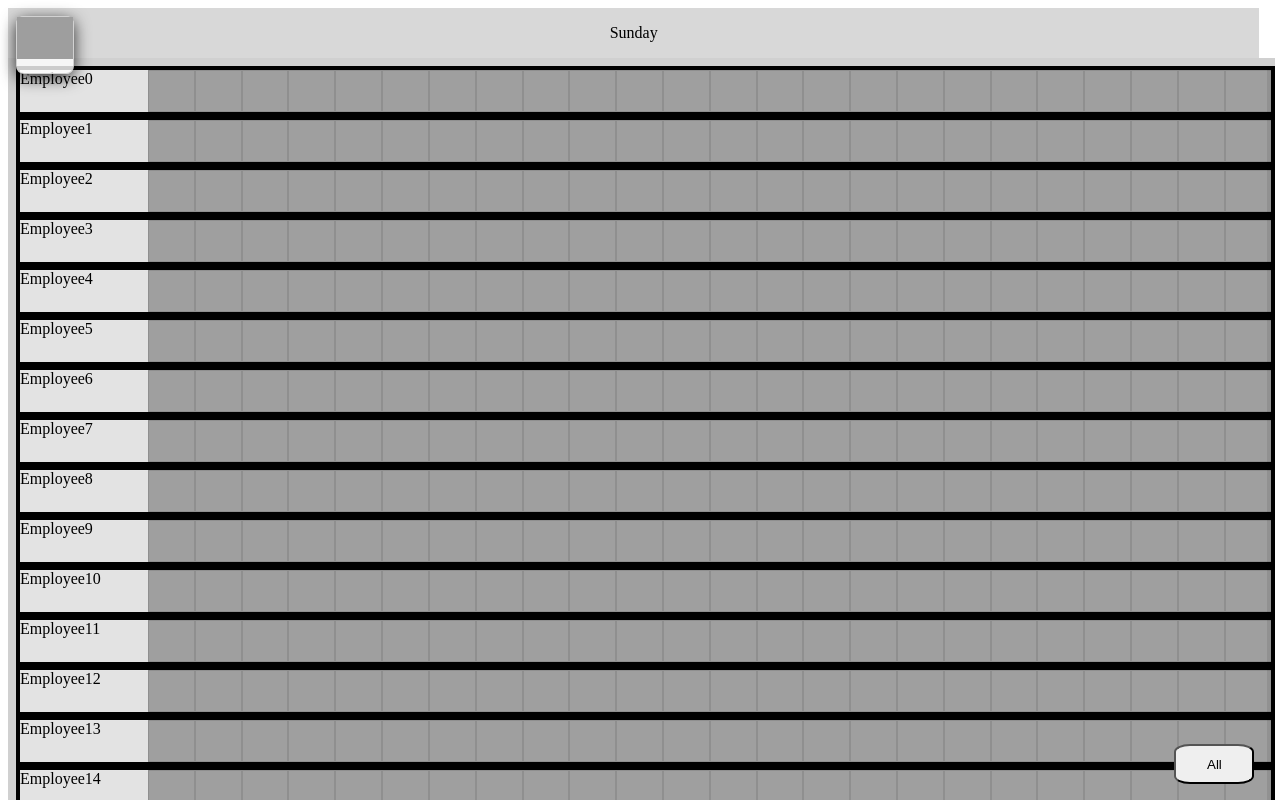
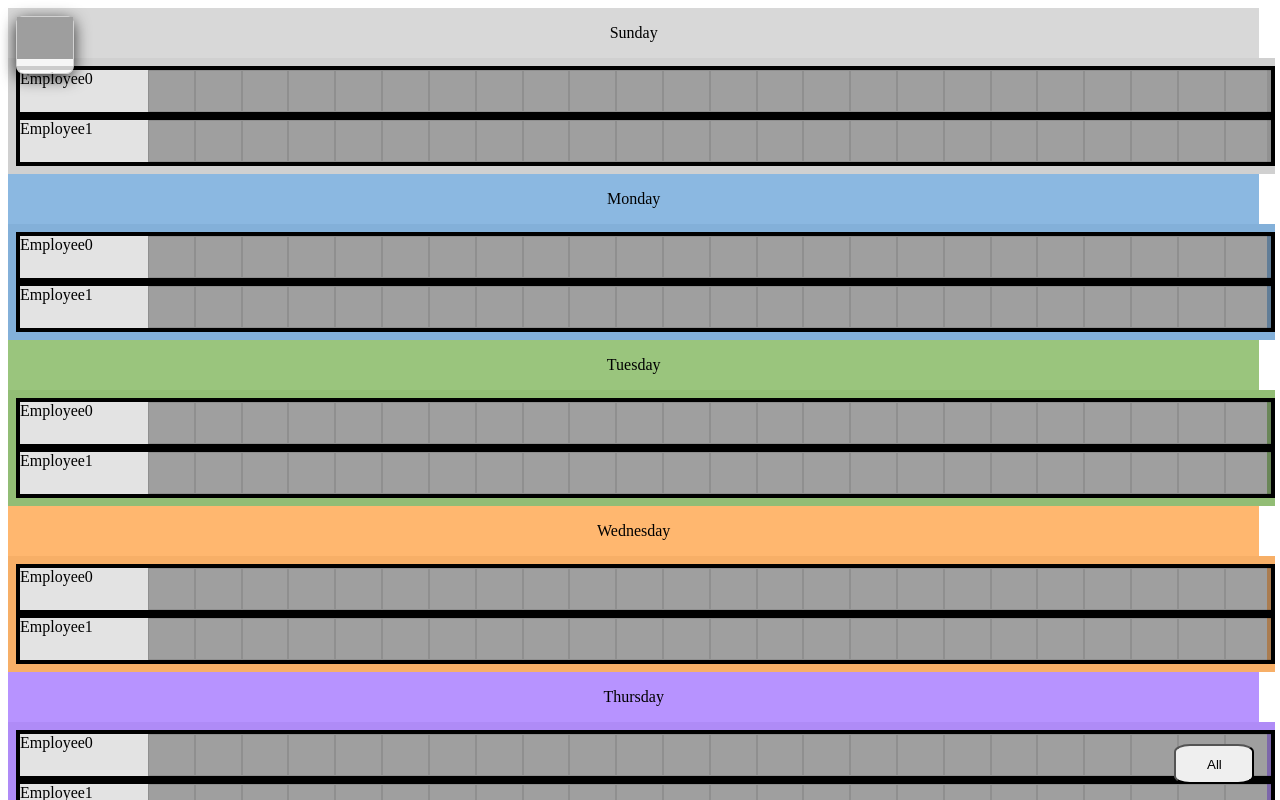
Before and after one commit to Nombies/TAPS-Scheduler, a plain HTML site: page Mockup.html in a window 1280 px wide. Both pictures are taken after a click on the button "All". Shown: the top 800 px of the page. Drawn offline with nearby package versions, Linux system fonts and the light colour scheme; grey boxes are pictures that could not be loaded.

Commit message:
Changed num employees to 2

```diff
--- a/Mockup.html
+++ b/Mockup.html
@@ -591,7 +591,7 @@ function showcalendar(all){
 		emp+="</div>"
 		$(".day").append(emp);
 	}else{
-		for(var j=0;j<27;j++){
+		for(var j=0;j<2;j++){
 			var emp = "<div class='employee' id='employee+"+j+"'><div class='employeename'>Employee"+j+"</div>";
 			for(var i=0;i<24;i++){
 				emp+="<div class='task'></div>";
```
